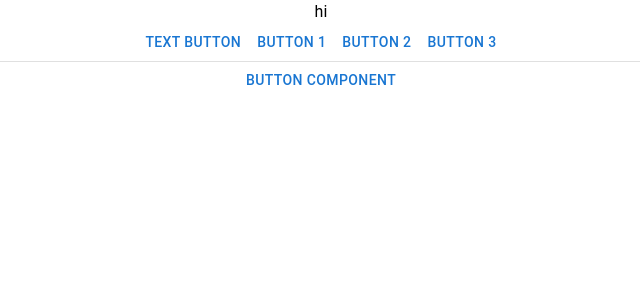
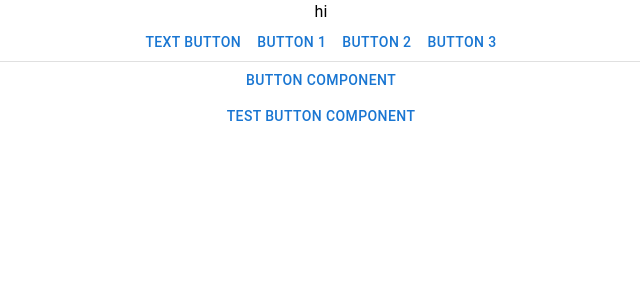
Before and after one commit to s-vasu/sonar-setup, a React (Create React App) app in the folder demo-app/: page / in a window 1280 px wide. Shown: the top 300 px of the page, without its empty margins (319-959 px from the left). Built offline with nearby package versions, Linux system fonts and the light colour scheme.

Commit message:
commit made to check coverage

```diff
--- a/demo-app/src/App.tsx
+++ b/demo-app/src/App.tsx
@@ -19,6 +19,7 @@
         <Button>Button 3</Button>
         <DividerLine />
         <ButtonComp text="button component" />
+        <ButtonComp text="test button component" />
       </Box>
     </div>
   );
```
